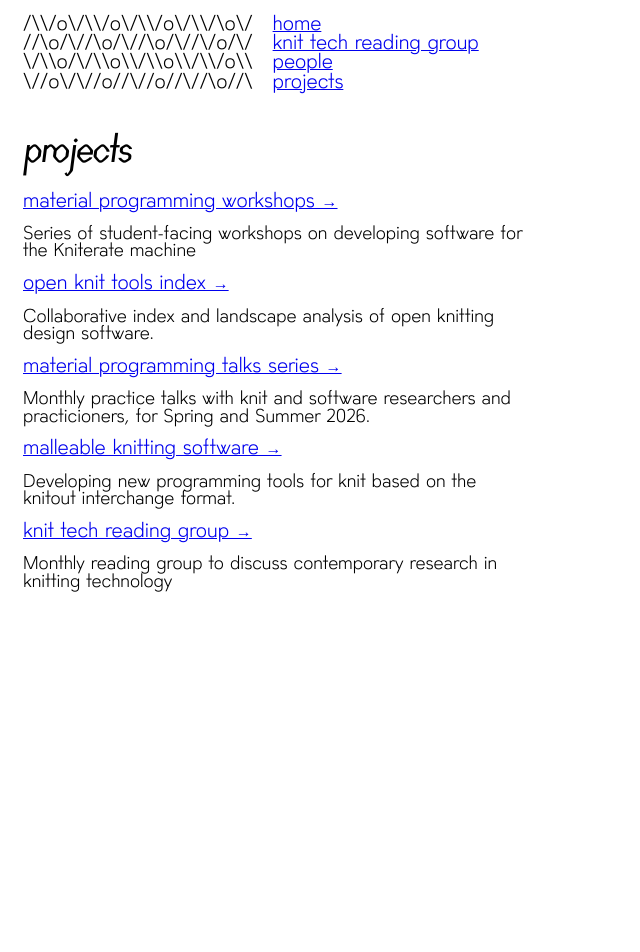
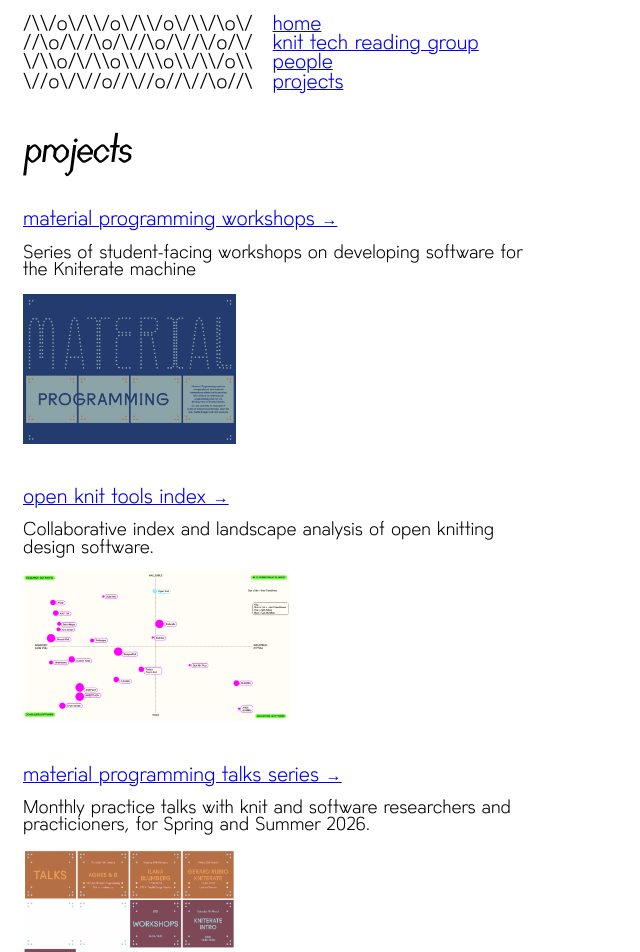
Before and after one commit to agnescameron/material-programming-site, a Jekyll site: the page built from projects.html, in a window 1280 px wide. Shown: the top 952 px of the page, without its empty margins (0-640 px from the left). Built offline with Jekyll 4.4.1, drawn with Linux system fonts in a browser that asks for light colours; before the commit the page ends 900 px from its top, so only the background shows below that.

Commit message:
added image for project page

```diff
--- a/collections/_projects/talks.html
+++ b/collections/_projects/talks.html
@@ -4,7 +4,7 @@ title: material programming talks series
 url: talks
 status: published
 description: Monthly practice talks with knit and software researchers and practicioners, for Spring and Summer 2026.
-image:
+image: /img/talks.png
 ---
 
 <p>
@@ -13,8 +13,9 @@ image:
 
 {% assign talks = site.talks | sort: date | reverse %}
 {% for talk in talks limit:5 %}
+		<div class="proj-item">
 		<a href="{{ talk.url | prepend: site.baseurl }}">{{ talk.date | date: "%d/%m/%Y" }}: {{ talk.title }} → </a><br>
-		<div>
 			<p>{{ talk.organisation }} </p>
+			<img class="thumb" src="{{ talk.image | prepend: site.baseurl }}"/>
 		</div>
 {% endfor %}
--- a/css/main.css
+++ b/css/main.css
@@ -58,3 +58,11 @@ ul {
 .project-img {
 	max-width: 500px;
 }
+
+.thumb {
+	max-height: 150px;
+}
+
+.proj-item {
+	margin-top: 40px;
+}
--- a/projects.html
+++ b/projects.html
@@ -11,9 +11,10 @@ We are working on a number of parallel projects to develop research and practice
 {% assign projects = site.projects | sort: date | reverse %}
 {% for project in projects limit:5 %}
 	{% if project.status == 'published' %}
+		<div class="proj-item">
 		<a href="{{ project.url | prepend: site.baseurl }}">{{ project.title }} → </a><br>
-		<div>
 			<p>{{ project.description }} </p>
+			<img class="thumb" src="{{ project.image | prepend: site.baseurl }}"/>
 		</div>
 	{% endif %}
 {% endfor %}
```
Also changed, not shown: 3 other files.
